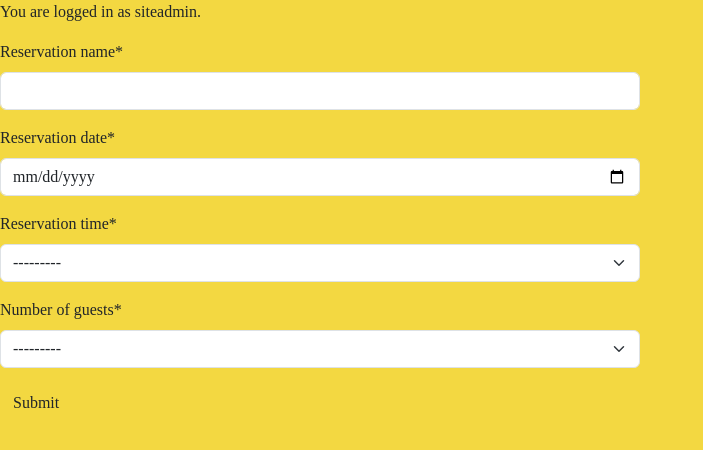
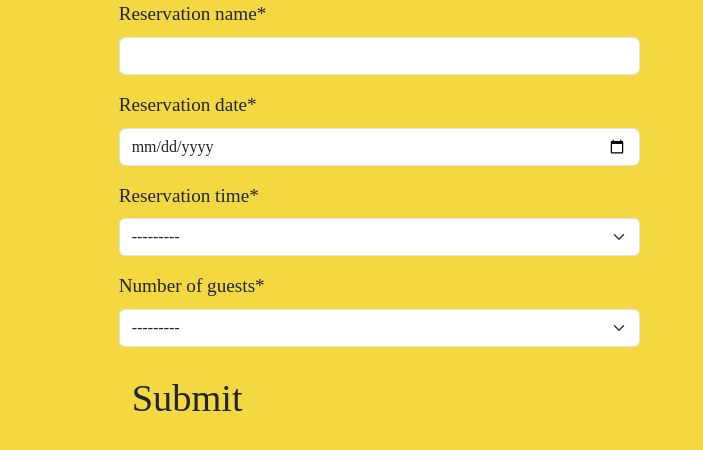
Before and after one commit to ewradcliffe/restaurant-booking-system, a Django app: page /add/ in a window 1280 px wide. Shown: the part 112-562 px from the top of the page, without its empty margins (0-703 px from the left). Run offline with Django 4.2, Linux system fonts and the light colour scheme; a user stored in the database is signed in; some libraries are stand-ins or nearby versions; some web fonts are replaced.

Commit message:
Style Add Reservation page.

```diff
--- a/reservations/templates/reservations/add_reservation.html
+++ b/reservations/templates/reservations/add_reservation.html
@@ -2,28 +2,23 @@
 {% block content %}
 {% load crispy_forms_tags %}
 
+<!-- Adding a reservation -->
+
+<div class="container-fluid">
+  <div class="row justify-content-evenly">
+    <div class="col-md-10">
     {% if user.is_authenticated %}
-<p>You are logged in as {{ user }}.</p>
-<!-- Adding a reservation -->
-<div >
-    <div class="card-body">
-      {% if user.is_authenticated %}
-
-      <form id="reservation_form" method="post"
-        class="reservation-form">
+    <form id="reservation_form" method="post" class="reservation-form">
       {{ reservation_form | crispy }}
       {% csrf_token %}
-        <button id="submitButton" type="submit"
-          class="btn">Submit</button>
+      <button id="submitButton" type="submit" class="btn submit-reservation-btn">Submit</button>
     </form>
     {% else %}
     <p>Please log in to make a reservation</p>
     {% endif %}
+
+</div>
 </div>
 </div>
 
-{% else %}
-<p>Please log in to make a reservation or veiw an existing reservation.</p>
-{% endif %}
-
 {% endblock %}
--- a/reservations/templates/reservations/reservation.html
+++ b/reservations/templates/reservations/reservation.html
@@ -1,9 +1,5 @@
 {% extends "base.html" %}
 {% block content %}
-
-
-
-
 
 <div class="container-fluid gx-5">
     <div class=".container-fluid">
--- a/static/css/style.css
+++ b/static/css/style.css
@@ -29,6 +29,7 @@ body {
 }
 
 /* Reservation display page*/
+
 .make-a-reservation-btn {
     font-size: 200%;
 }
@@ -46,6 +47,19 @@ body {
     color: rgb(145, 123, 4);
 }
 
+/* Add reservation page*/
+.reservation-form {
+    font-size: 120%;
+}
+
+.submit-reservation-btn:hover {
+    color:rgb(255, 249, 216);
+}
+
+.submit-reservation-btn {
+    font-size: 200%;
+}
+
 /* footer*/
 
 .links-list > li > a > i {
```
Lines whose indentation alone changed are shown as unchanged.
